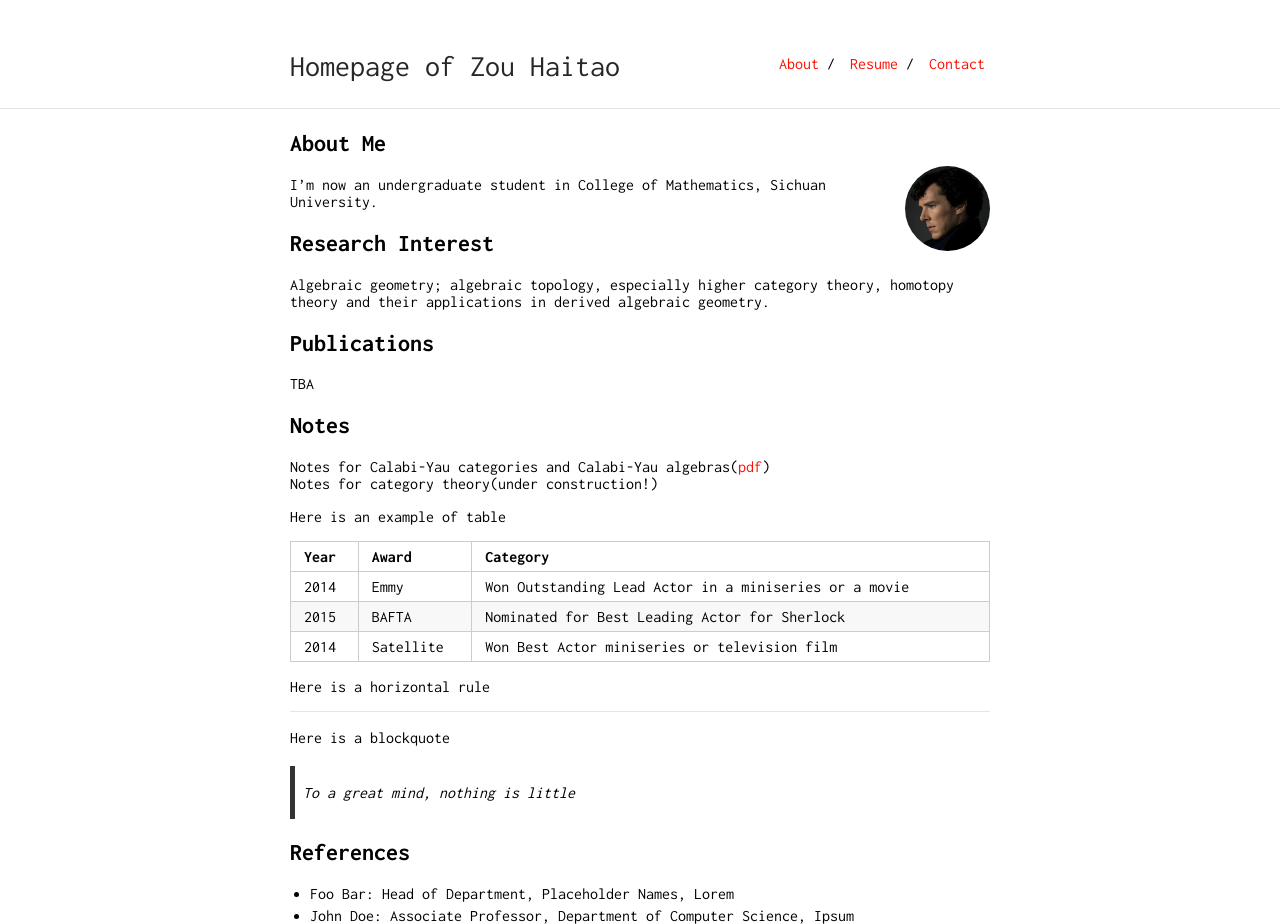
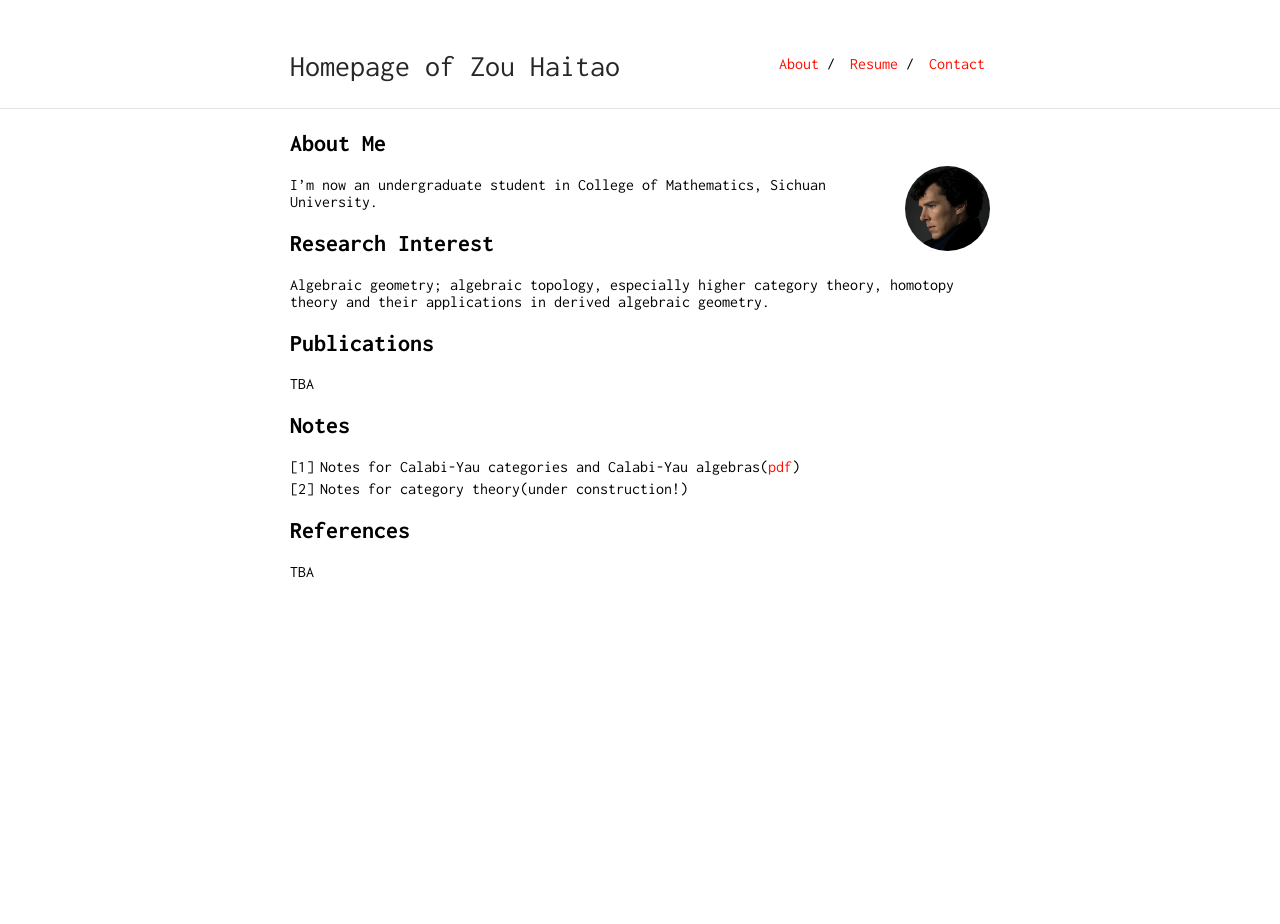
Before and after one commit to WalterScu/WalterScu.github.io, a Jekyll site: the page built from index.md, in a window 1280 px wide. Built offline with Jekyll 4.4.1, drawn with Linux system fonts in a browser that asks for light colours; our own code applies the rules of GitHub Pages for plain Markdown files; after the commit the page ends 900 px from its top, so only the background shows below that.

Commit message:
modified:   index.md

```diff
--- a/index.md
+++ b/index.md
@@ -18,26 +18,9 @@ TBA
 
 ## Notes
 
-Notes for Calabi-Yau categories and Calabi-Yau algebras([pdf](https://github.com/WalterScu/Calabi-Yau/raw/master/main.pdf))<br />
-Notes for category theory(under construction!)<br />
-
-Here is an example of table
-
-Year | Award | Category
------|-------|--------
-2014 | Emmy  | Won Outstanding Lead Actor in a miniseries or a movie
-2015 | BAFTA | Nominated for Best Leading Actor for Sherlock
-2014 | Satellite | Won Best Actor miniseries or television film
-
-Here is a horizontal rule
-
----
-
-Here is a blockquote
-
-> To a great mind, nothing is little
+1. Notes for Calabi-Yau categories and Calabi-Yau algebras([pdf](https://github.com/WalterScu/Calabi-Yau/raw/master/main.pdf))<br />
+2. Notes for category theory(under construction!)<br />
 
 ## References
 
-* Foo Bar: Head of Department, Placeholder Names, Lorem
-* John Doe: Associate Professor, Department of Computer Science, Ipsum
+TBA
```
